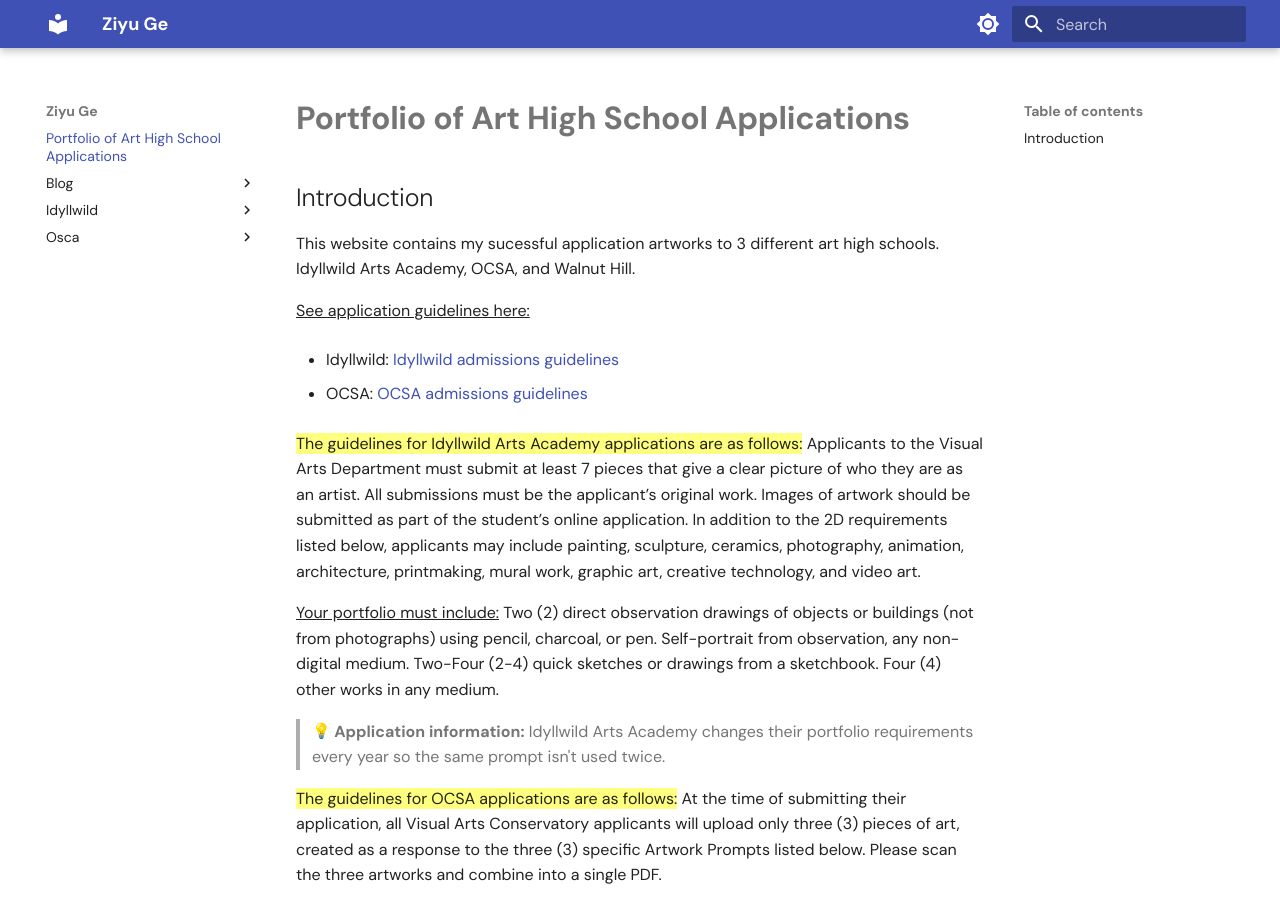
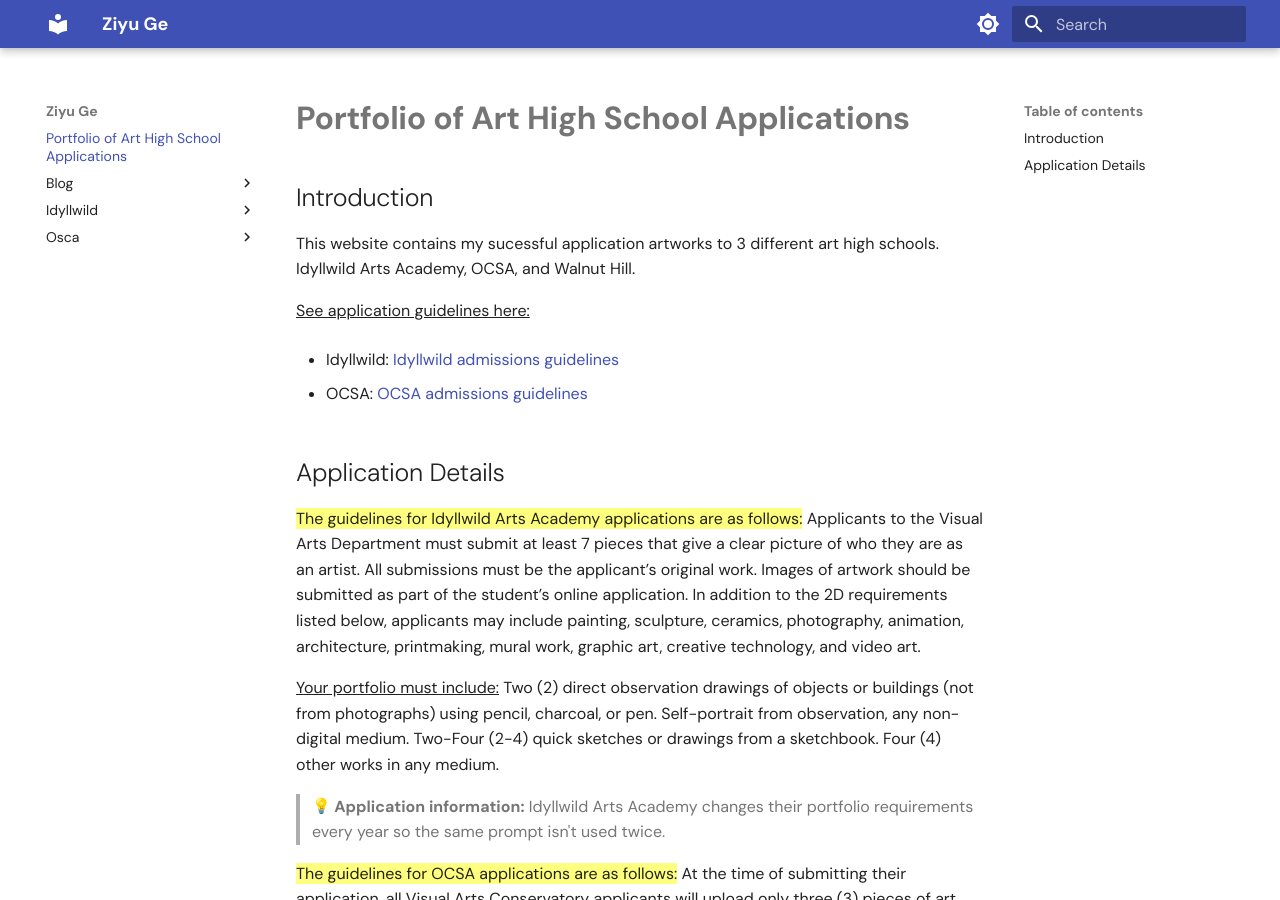
Before and after one commit to ziyuge27/ziyuge-website, an MkDocs documentation site: the page built from docs/index.md, in a window 1280 px wide and 900 px high. Built offline with MkDocs 1.6.1 and Material for MkDocs 9.7.7, drawn with Linux system fonts in a browser that asks for light colours; emoji names are drawn with the system emoji font.

Commit message:
application details tab

```diff
--- a/docs/index.md
+++ b/docs/index.md
@@ -9,6 +9,8 @@ This website contains my sucessful application artworks to 3 different art high
 - Idyllwild: [Idyllwild admissions guidelines](https://idyllwildartsadmissions.submittable.com/submit/257756/idyllwild-arts-academy-visual-arts-portfolio)
 
 - OCSA: [OCSA admissions guidelines](https://www.ocsarts.net/Portals/0/PDFs/Conservatory%20PDFs/2023-2024%20Placement%20Activity%20Guidelines/OCSA%202023-2024%20Placement%20Activity%20Guidelines%20-%20VA.pdf?ver=2022-09-30-101325-583)
+
+## Application Details
 
 ==The guidelines for Idyllwild Arts Academy applications are as follows:==
 Applicants to the Visual Arts Department must submit at least 7 pieces that give a clear picture of who they are as an artist. All submissions must be the applicant’s original work.
```
